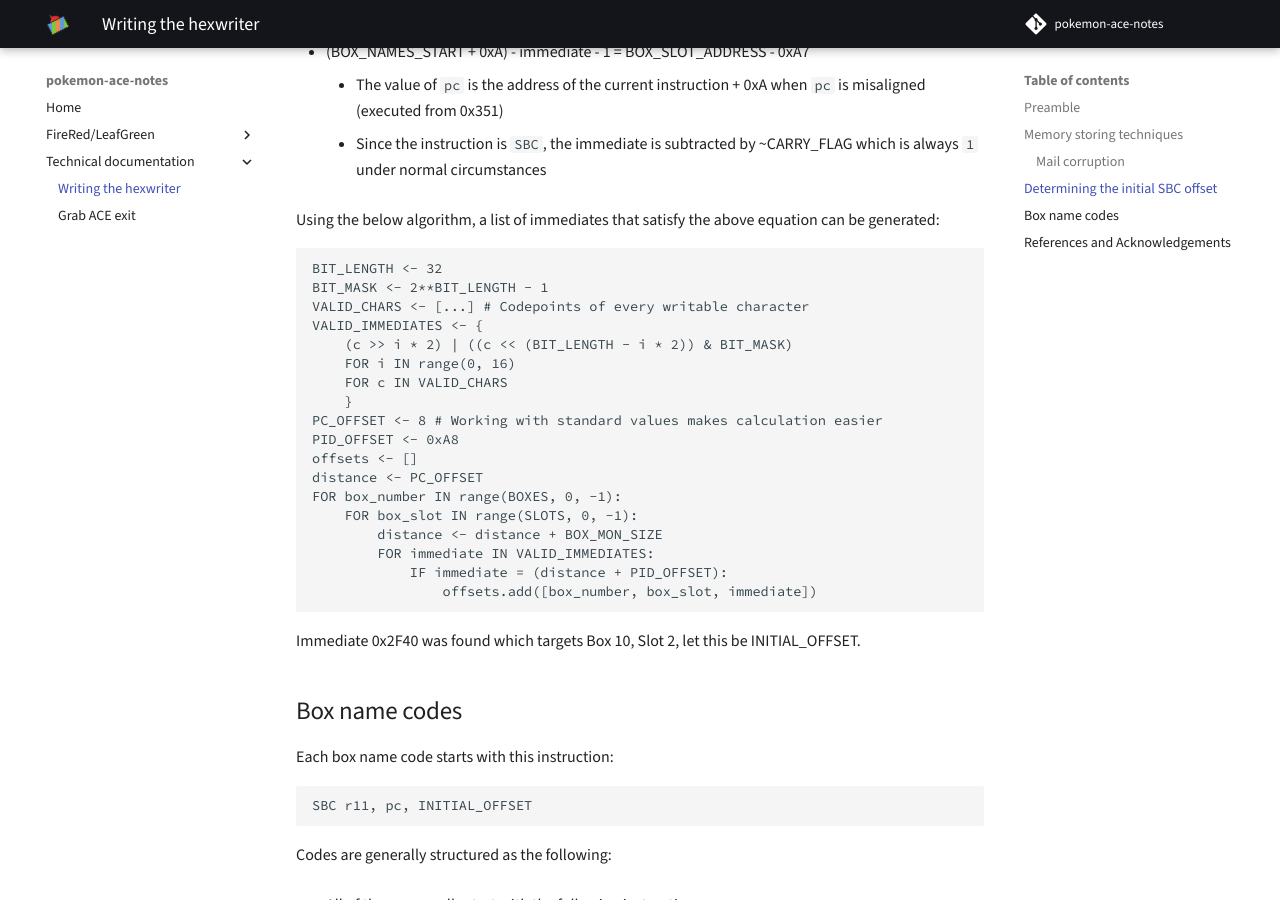
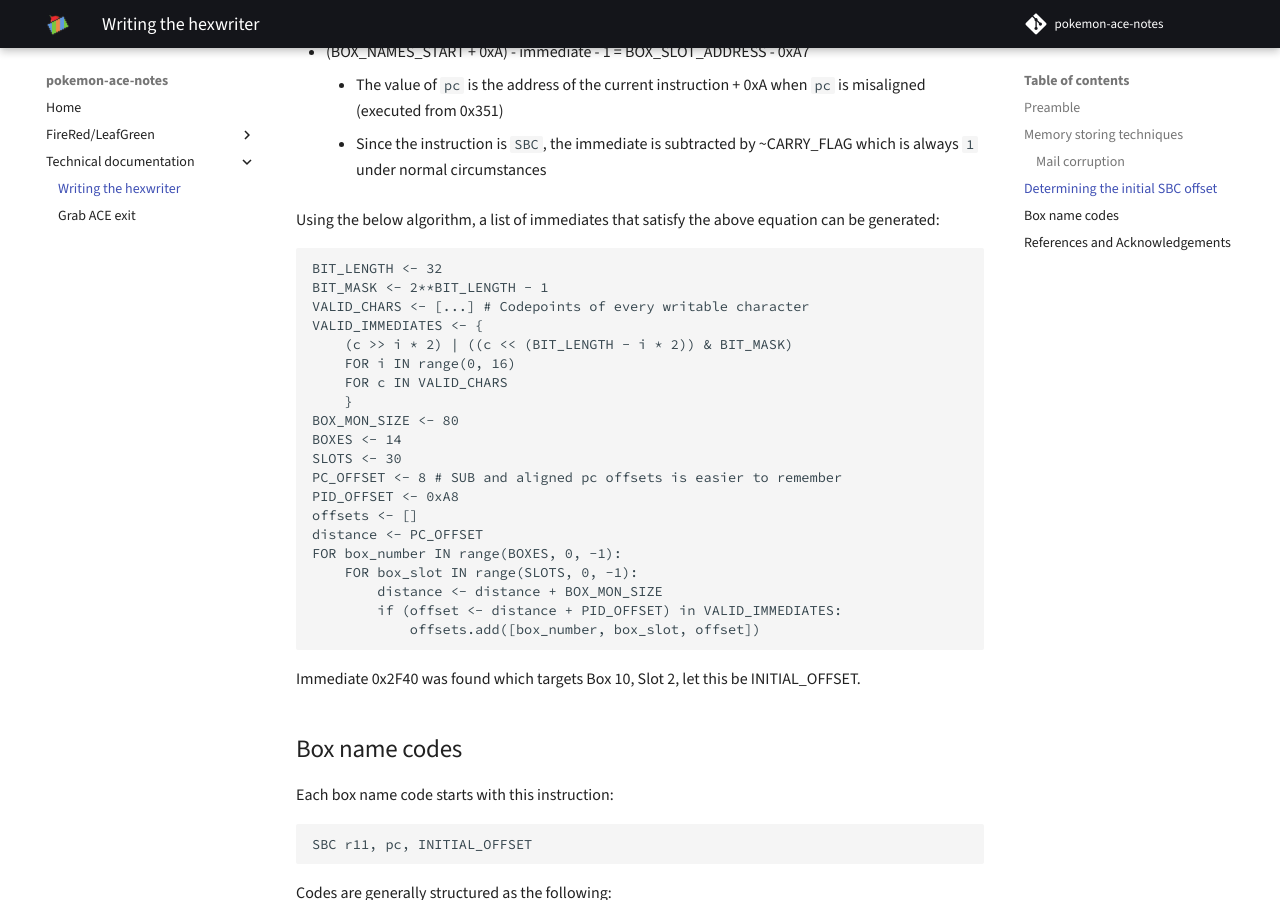
Before and after one commit to pomeg-letterbombers/pokemon-ace-notes, an MkDocs documentation site: the page built from docs/technical-documentation/writing-hexwriter.md, in a window 1280 px wide and 900 px high, scrolled down 1980 px. Built offline with MkDocs 1.6.1 and Material for MkDocs 9.7.7, drawn with Linux system fonts in a browser that asks for light colours; comment, search, counter and statistics services are not loaded.

Commit message:
Clarify pseudocode

````diff
--- a/docs/technical-documentation/writing-hexwriter.md
+++ b/docs/technical-documentation/writing-hexwriter.md
@@ -117,16 +117,18 @@ VALID_IMMEDIATES <- {
     FOR i IN range(0, 16)
     FOR c IN VALID_CHARS
     }
-PC_OFFSET <- 8 # Working with standard values makes calculation easier
+BOX_MON_SIZE <- 80
+BOXES <- 14
+SLOTS <- 30
+PC_OFFSET <- 8 # SUB and aligned pc offsets is easier to remember
 PID_OFFSET <- 0xA8
 offsets <- []
 distance <- PC_OFFSET
 FOR box_number IN range(BOXES, 0, -1):
     FOR box_slot IN range(SLOTS, 0, -1):
         distance <- distance + BOX_MON_SIZE
-        FOR immediate IN VALID_IMMEDIATES:
-            IF immediate = (distance + PID_OFFSET):
-                offsets.add([box_number, box_slot, immediate])
+        if (offset <- distance + PID_OFFSET) in VALID_IMMEDIATES:
+            offsets.add([box_number, box_slot, offset])
 ```
 
 Immediate 0x2F40 was found which targets Box 10, Slot 2, let this be INITIAL_OFFSET.
````
